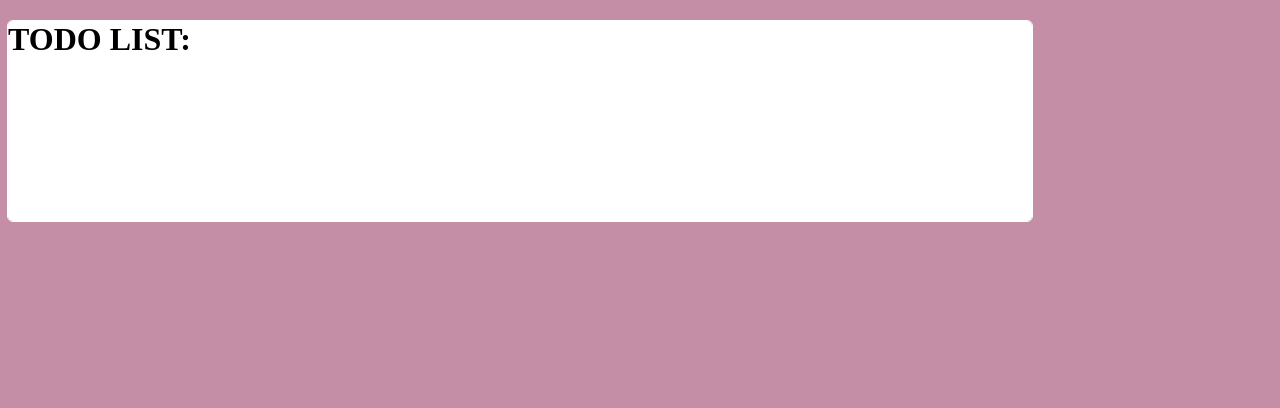
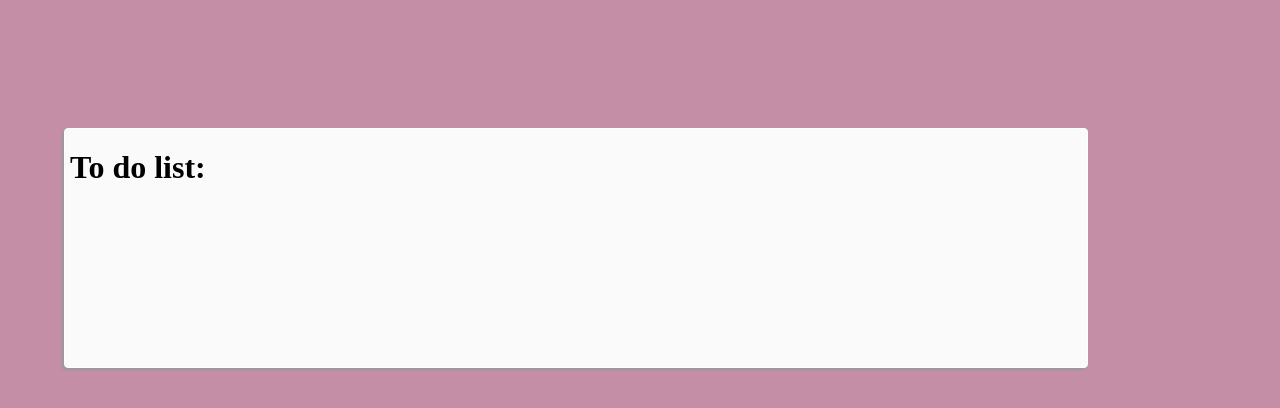
Before and after one commit to SerhiyAndryeyev/hw, a website: page ToDo/index.html in a window 1280 px wide. Drawn offline with Linux system fonts and the light colour scheme.

Commit message:
changed files

```diff
--- /dev/null
+++ b/ToDo/index.css
@@ -0,0 +1,26 @@
+/* GENERAL STYLES */
+* {
+  margin: 0;
+  padding: 0;
+  box-sizing: border-box;
+}
+
+body {
+  background-color: rgb(195, 142, 166);
+}
+
+/* CONTAINER */
+.todo-container {
+  background-color: rgb(250, 250, 250);
+  border-radius: 4px;
+  width: 80vw;
+  min-height: 240px;
+  max-height: 80vh;
+  border: 1px solid white;
+  box-shadow: -2px 2px 2px #999;
+  margin: 10vw 8vw 6vw 5vw;
+}
+
+h1 {
+  padding: 20px 50px 5px 5px;
+}
--- a/ToDo/index.html
+++ b/ToDo/index.html
@@ -5,11 +5,13 @@
     <meta http-equiv="X-UA-Compatible" content="IE=edge" />
     <meta name="viewport" content="width=device-width, initial-scale=1.0" />
     <title>ToDo</title>
-    <link rel="stylesheet" href="/src/css/todo/index.css" />
+    <link rel="stylesheet" href="/index.css" />
   </head>
   <body>
+    <!-- START OF CODE  -->
     <div class="todo-container">
-      <h1>TODO LIST:</h1>
+      <h1>To do list:</h1>
     </div>
+    <!-- END OF CODE -->
   </body>
 </html>
--- a/ToDo/src/css/todo/index.css
+++ /dev/null
@@ -1,16 +0,0 @@
-/* GENERAL STYLES */
-body {
-  background-color: rgb(195, 142, 166);
-  min-height: 280px;
-  height: 80vh;
-}
-
-/* CONTAINER */
-.todo-container {
-  background-color: rgb(255, 255, 255);
-  border-radius: 5px;
-  width: 80vw;
-  min-height: 200px;
-  max-height: 80vh;
-  outline: 1px solid rgb(255, 255, 255);
-}
```
Also changed, not shown: ToDo/package.json (line endings or trailing spaces).
